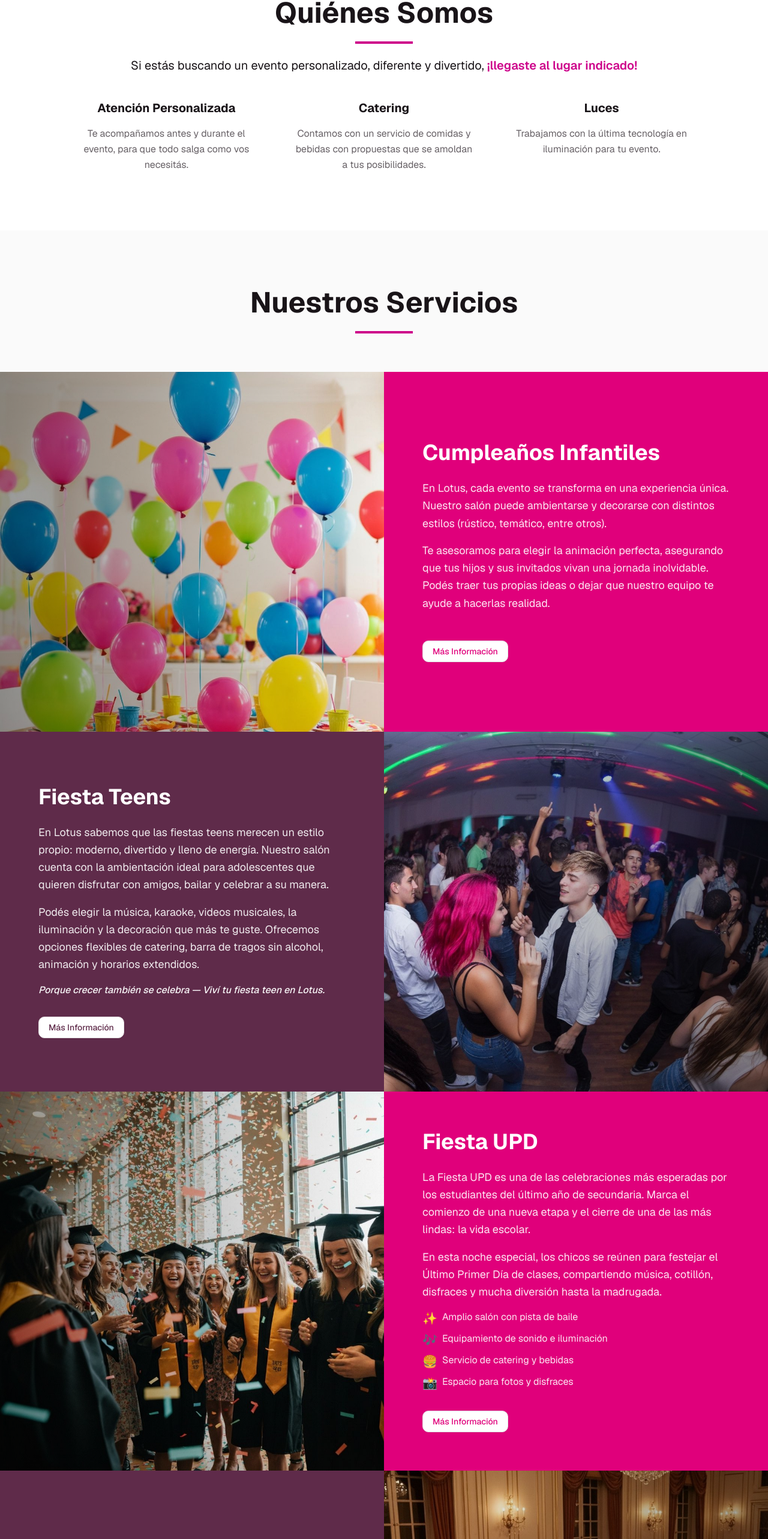
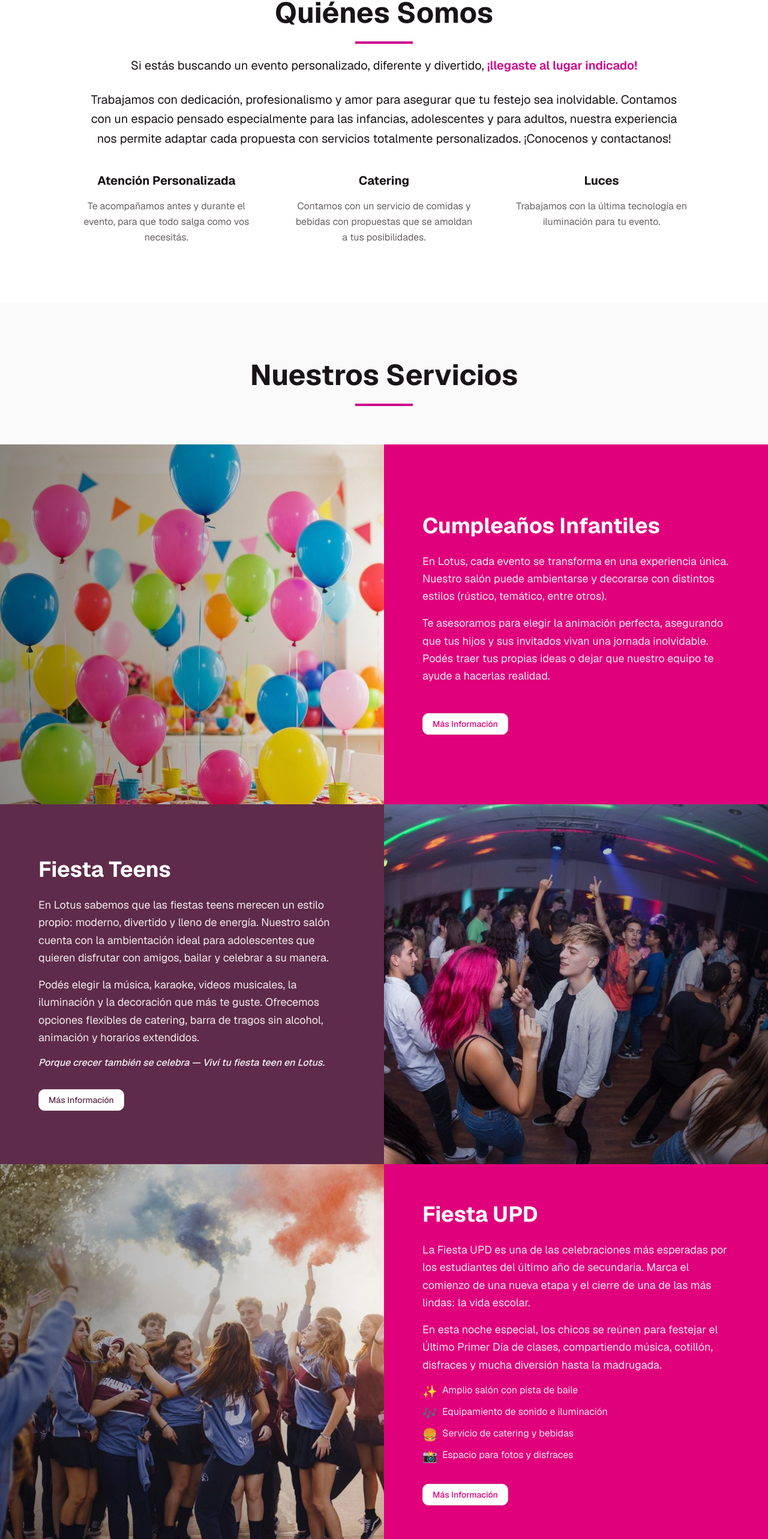
Before and after one commit to Vexo-group/Lotus, a Next.js app: page / in a window 1280 px wide. Shown: the part 899-3465 px from the top of the page at 60% size. Built offline with nearby package versions, Linux system fonts and the light colour scheme.

Commit message:
Agregamos info de Lotus, cambie imagen de UPD y datos en el footer

```diff
--- a/app/page.tsx
+++ b/app/page.tsx
@@ -149,6 +149,12 @@ export default function LotusEventos() {
               <p className="text-xl text-center text-foreground leading-relaxed mb-6 text-balance">
                 Si estás buscando un evento personalizado, diferente y divertido,{' '}
                 <span className="text-primary font-semibold">¡llegaste al lugar indicado!</span>
+                {' '}
+              </p>
+              <p className="text-xl text-center text-foreground leading-relaxed mb-6 text-balance">
+                Trabajamos con dedicación, profesionalismo y amor para asegurar que tu festejo sea inolvidable.
+                Contamos con un espacio pensado especialmente para las infancias, adolescentes y para adultos, nuestra experiencia nos permite adaptar cada propuesta con servicios totalmente personalizados.
+                ¡Conocenos y contactanos!
               </p>
             </div>
 
@@ -239,7 +245,7 @@ export default function LotusEventos() {
           {/* Fiesta UPD - Image Left, Content Right */}
           <div className="grid lg:grid-cols-2 min-h-[600px]">
             <div className="relative min-h-[400px] lg:min-h-full">
-              <div className="absolute inset-0 bg-[url('/graduation-party-celebration-students-confetti.jpg')] bg-cover bg-center" />
+              <div className="absolute inset-0 bg-[url('/upd-24.jpg')] bg-cover bg-center" />
               <div className="absolute inset-0 bg-gradient-to-r from-black/40 to-transparent" />
             </div>
             <div className="bg-[#e0007b] text-white p-12 lg:p-16 flex flex-col justify-center">
@@ -613,9 +619,9 @@ export default function LotusEventos() {
             <div>
               <h4 className="font-semibold mb-4 text-input">Contacto</h4>
               <ul className="space-y-2 text-muted-foreground">
-                <li>Centro de La Plata</li>
                 <li>Buenos Aires, Argentina</li>
-                <li>info@lotuseventos.com</li>
+                <li>Calle 14 N° 619, La Plata</li>
+                <li>+54 9 2215607906</li>
               </ul>
             </div>
           </div>
--- a/package.json
+++ b/package.json
@@ -5,6 +5,7 @@
   "scripts": {
     "build": "next build",
     "dev": "next dev",
+    "node": "nodemon dev",
     "lint": "eslint .",
     "start": "next start"
   },
@@ -48,6 +49,7 @@
     "lucide-react": "^0.454.0",
     "next": "16.0.3",
     "next-themes": "^0.4.6",
+    "nodemon": "^3.1.11",
     "react": "19.2.0",
     "react-day-picker": "9.8.0",
     "react-dom": "19.2.0",
```
Also changed, not shown: public/upd-24.jpg (added), 1 other file (tests, documents, lock files or other folders).
